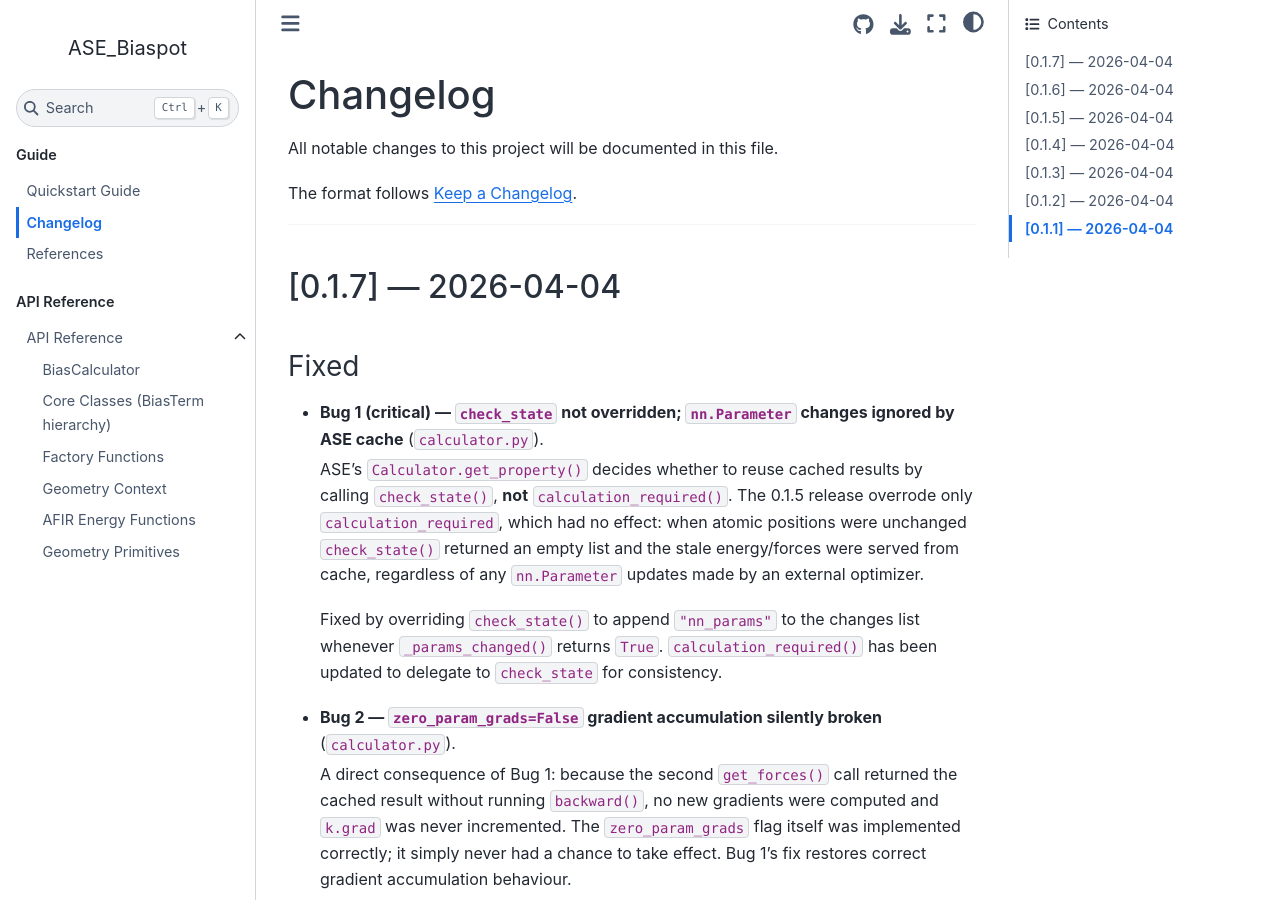
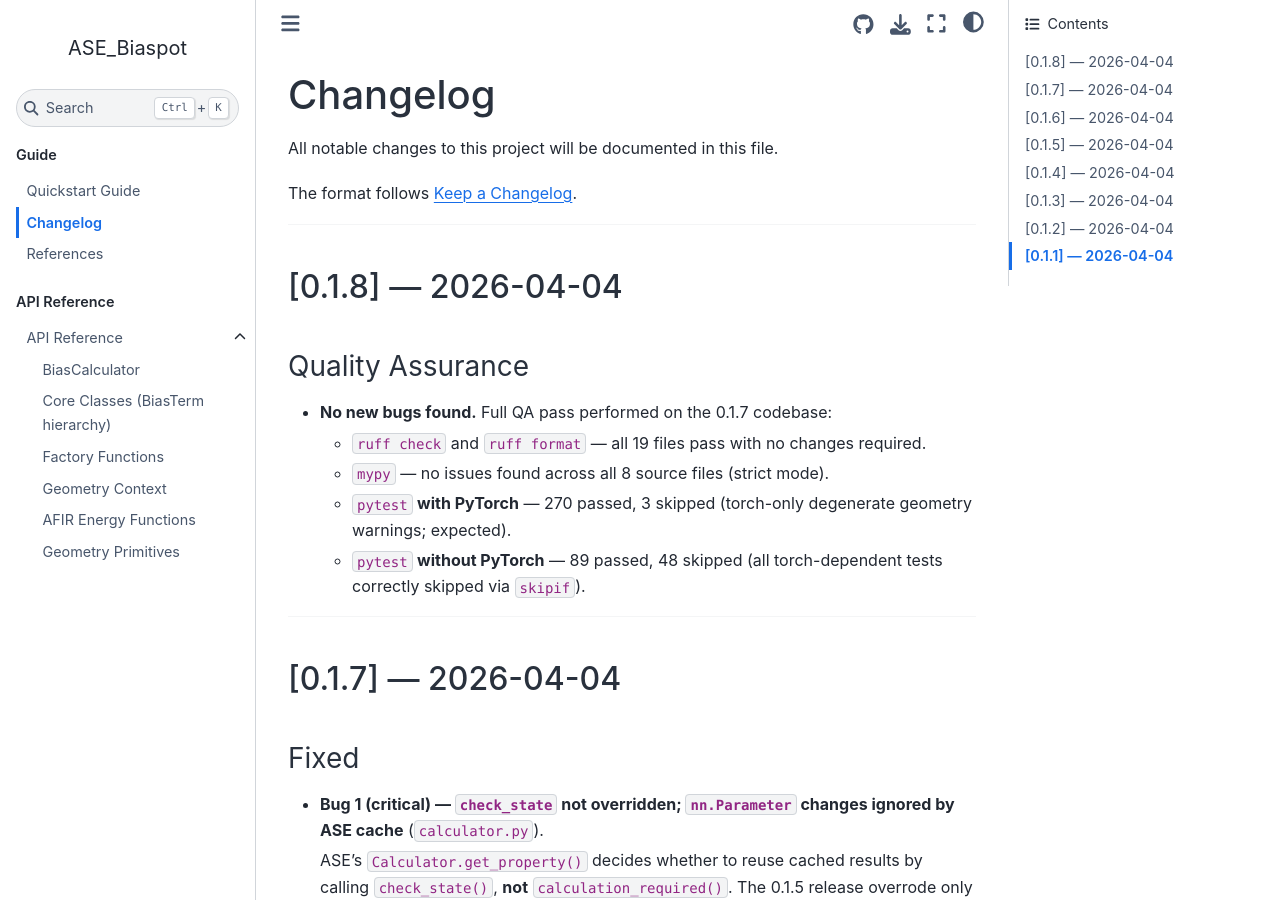
Before and after one commit to ss0832/ASE_Biaspot, a Sphinx documentation site: the page built from docs/CHANGELOG.md, in a window 1280 px wide and 900 px high. Built offline with Sphinx 7.4.7 and the Sphinx Book theme 1.1.4, drawn with Linux system fonts in a browser that asks for light colours.

Commit message:
Add files via upload

```diff
--- a/docs/CHANGELOG.md
+++ b/docs/CHANGELOG.md
@@ -3,6 +3,18 @@
 All notable changes to this project will be documented in this file.
 
 The format follows [Keep a Changelog](https://keepachangelog.com/en/1.1.0/).
+
+---
+
+## [0.1.8] — 2026-04-04
+
+### Quality Assurance
+
+- **No new bugs found.** Full QA pass performed on the 0.1.7 codebase:
+  - `ruff check` and `ruff format` — all 19 files pass with no changes required.
+  - `mypy` — no issues found across all 8 source files (strict mode).
+  - `pytest` **with PyTorch** — 270 passed, 3 skipped (torch-only degenerate geometry warnings; expected).
+  - `pytest` **without PyTorch** — 89 passed, 48 skipped (all torch-dependent tests correctly skipped via `skipif`).
 
 ---
 
--- a/pyproject.toml
+++ b/pyproject.toml
@@ -4,7 +4,7 @@ build-backend = "setuptools.build_meta"
 
 [project]
 name = "ase-biaspot"
-version = "0.1.7"
+version = "0.1.8"
 description = "User-defined bias potentials for ASE geometry optimization with learnable weights (nn.Parameter), torch/autograd and numerical fallback."
 readme = "README.md"
 license = "GPL-3.0-only"
```
